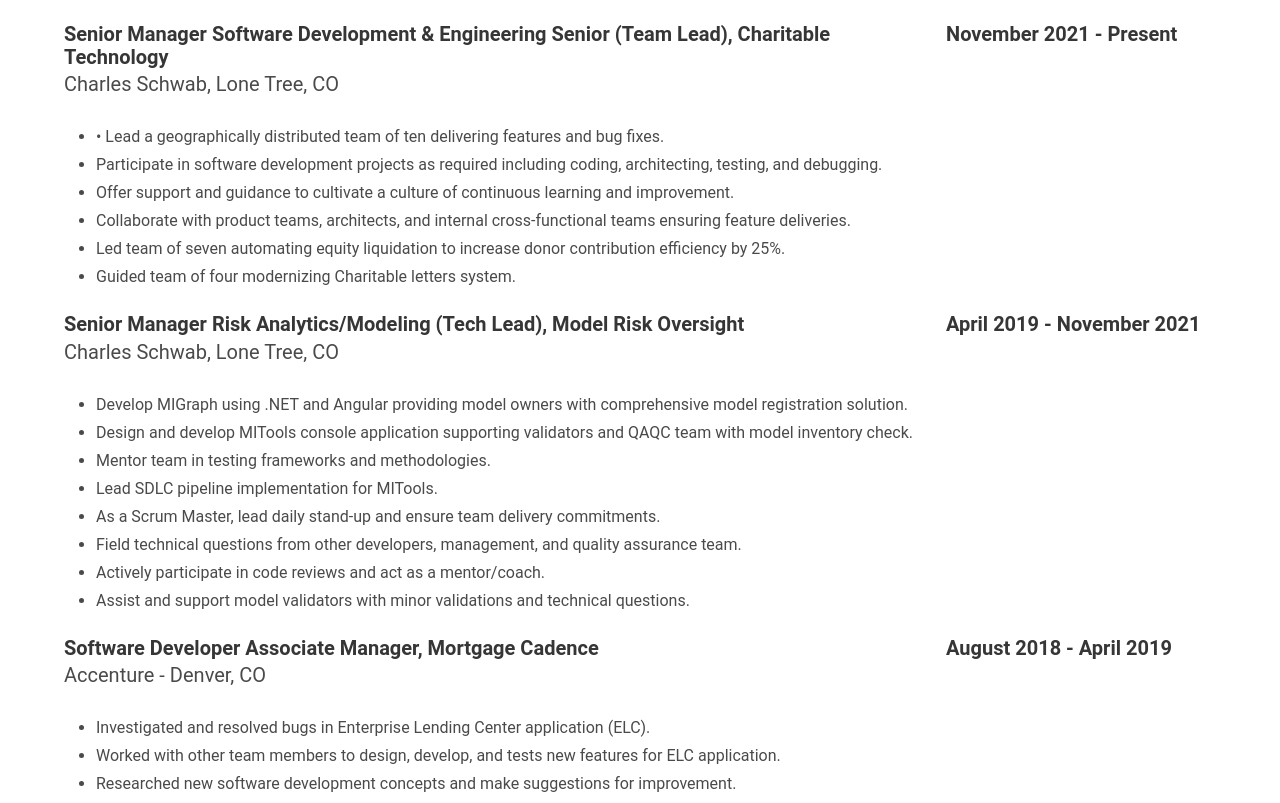
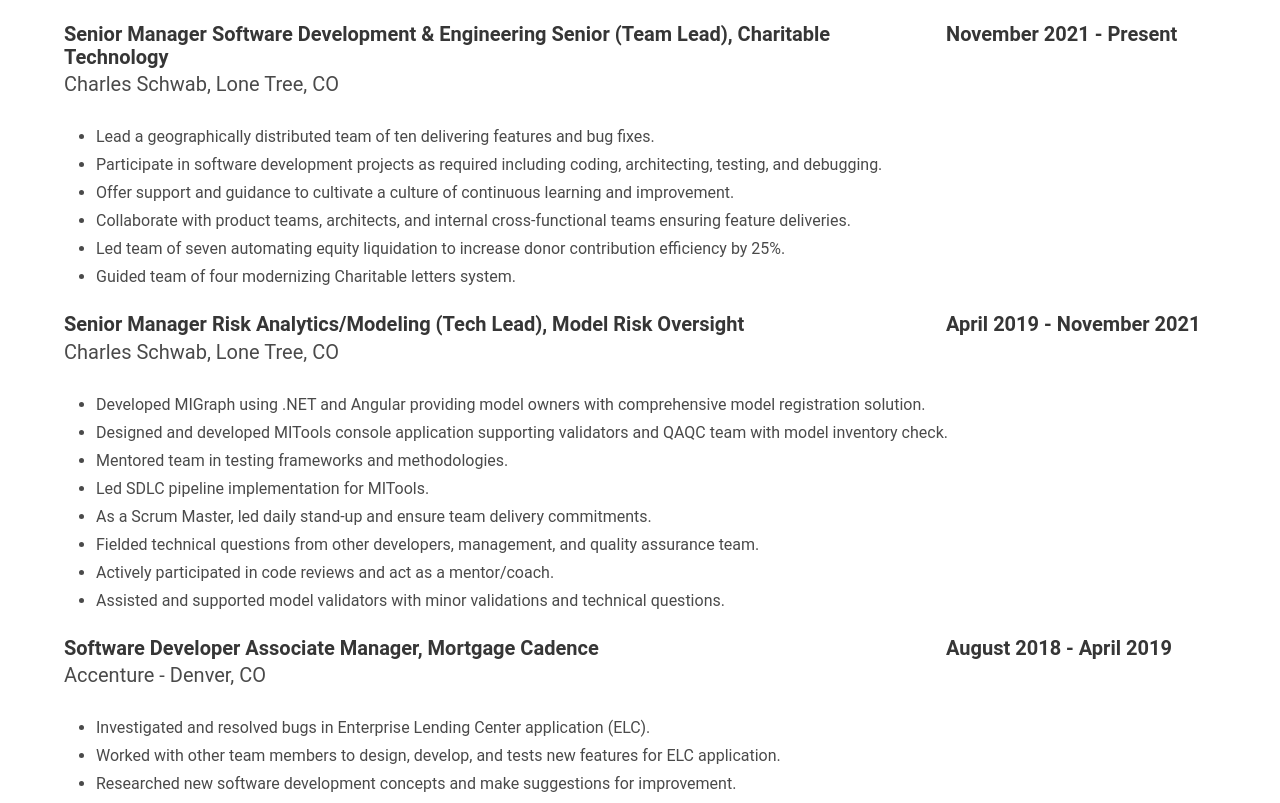
Before and after one commit to hendrang/hendrang, an Angular app: page /resume in a window 1280 px wide. Shown: the part 806-1609 px from the top of the page. Built offline with nearby package versions, Linux system fonts and the light colour scheme.

Commit message:
1/28/2024 - Another resume update
1/28/2024 - Another resume update

```diff
--- a/src/app/components/resume/resume.component.html
+++ b/src/app/components/resume/resume.component.html
@@ -19,7 +19,7 @@
         <div class="title is-size-4">Summary</div>
         <div class="content">
           <ul>
-            <li>Highly motivated software developer with 14+ years industry experience and a sincere passion for resolving software development and business challenges.</li>
+            <li>Highly motivated software developer with 18+ years industry experience and a sincere passion for resolving software development and business challenges.</li>
             <li>A solid problem solver with ability to quickly grasp complex systems and identify opportunities
                     for improvements.</li>
             <li>Outstanding analysis, programming, and debugging capabilities in web application development.
@@ -92,7 +92,7 @@
         </div>
         <div class="content">
           <ul>
-            <li>•	Lead a geographically distributed team of ten delivering features and bug fixes.</li>
+            <li>Lead a geographically distributed team of ten delivering features and bug fixes.</li>
             <li>Participate in software development projects as required including coding, architecting, testing, and debugging.</li>
             <li>Offer support and guidance to cultivate a culture of continuous learning and improvement.</li>
             <li>Collaborate with product teams, architects, and internal cross-functional teams ensuring feature deliveries.</li>
@@ -117,14 +117,14 @@
         </div>
         <div class="content">
           <ul>
-            <li>Develop MIGraph using .NET and Angular providing model owners with comprehensive model registration solution.</li>
-            <li>Design and develop MITools console application supporting validators and QAQC team with model inventory check.</li>
-            <li>Mentor team in testing frameworks and methodologies.</li>
-            <li>Lead SDLC pipeline implementation for MITools.</li>
-            <li>As a Scrum Master, lead daily stand-up and ensure team delivery commitments.</li>
-            <li>Field technical questions from other developers, management, and quality assurance team.</li>
-            <li>Actively participate in code reviews and act as a mentor/coach.</li>
-            <li>Assist and support model validators with minor validations and technical questions.</li>
+            <li>Developed MIGraph using .NET and Angular providing model owners with comprehensive model registration solution.</li>
+            <li>Designed and developed MITools console application supporting validators and QAQC team with model inventory check.</li>
+            <li>Mentored team in testing frameworks and methodologies.</li>
+            <li>Led SDLC pipeline implementation for MITools.</li>
+            <li>As a Scrum Master, led daily stand-up and ensure team delivery commitments.</li>
+            <li>Fielded technical questions from other developers, management, and quality assurance team.</li>
+            <li>Actively participated in code reviews and act as a mentor/coach.</li>
+            <li>Assisted and supported model validators with minor validations and technical questions.</li>
           </ul>
         </div>
       </div>
```
